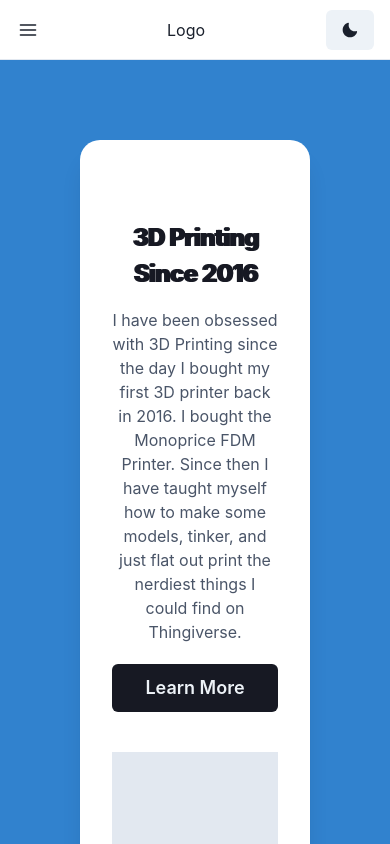
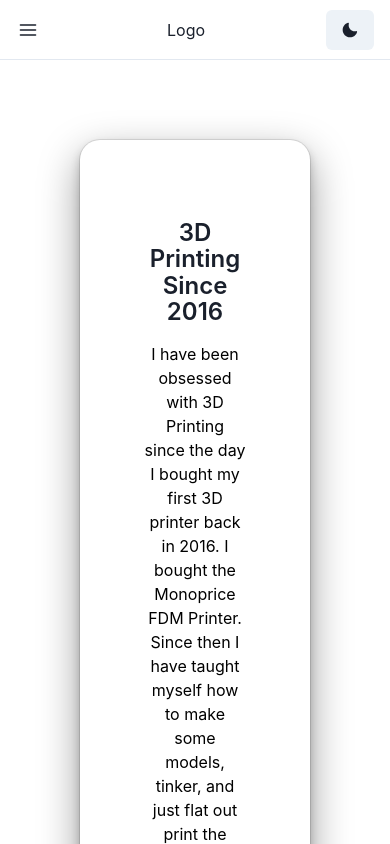
Before and after one commit to ajmeier29/portfolio-app, a Next.js app: page /about in a window 390 px wide. Shown: the top 844 px of the page. Built offline with nearby package versions, Linux system fonts and the light colour scheme.

Commit message:
Updated About text and enhanced responsive design

```diff
--- a/src/components/About.tsx
+++ b/src/components/About.tsx
@@ -1,40 +1,31 @@
 
 'use client'
 
-import { Flex, SimpleGrid, chakra, Button, Box } from "@chakra-ui/react";
-import { RiAlignItemLeftFill } from "react-icons/ri";
-
-
-
+import { Flex, SimpleGrid, chakra, Button, Box, useColorModeValue, Text, Heading, Center } from '@chakra-ui/react';
 
 export default function AboutPage() {
-
+    const bgColor = useColorModeValue('white', 'gray.800');
     return (
         <Flex
-            bg="blue.500"
-            _dark={{
-                bg: "gray.800",
-            }}
+            bg={bgColor}
             p={20}
-            w="full"
-            justifyContent="center"
-            alignItems="center"
-            pos="absolute"
+            w='full'
+            justifyContent='center'
+            alignItems='center'
+            pos='absolute'
         >
             <Box
-                shadow="xl"
-                bg="white"
+                shadow='dark-lg'
                 _dark={{
-                    bg: "gray.800",
+                    bg: 'gray.600',
+                    boxShadow: 'inset 2px 3px 5px #000000, 0px 1px 1px #333'
                 }}
-                px={8}
+                px={16}
                 py={20}
-                mx="auto"
+                mx='auto'
                 borderRadius={20}
             >
-
-                {FeaturesList.map((item: Features, index: number)  => {
-
+                {FeaturesList.map((item: Features, index: number) => {
                     if (index % 2 === 0) {
                         item.isLeftSide = false;
                         return <Feature key={item.heading} {...item} />
@@ -43,26 +34,6 @@ export default function AboutPage() {
                         return <Feature key={item.heading} {...item} />
                     }
                 })}
-
-                {/* <SimpleGrid
-                    alignItems="center"
-                    columns={{
-                        base: 1,
-                        md: 2,
-                    }}
-                    flexDirection="column-reverse"
-                    mb={24}
-                    spacingY={{
-                        base: 10,
-                        md: 32,
-                    }}
-                    spacingX={{
-                        base: 10,
-                        md: 24,
-                    }}
-                >
-                </SimpleGrid> */}
-
             </Box>
         </Flex>
     );
@@ -70,9 +41,11 @@ export default function AboutPage() {
 
 const Feature = (items: Features) => {
     const { isLeftSide } = items;
+    const textColor = useColorModeValue('black', 'white')
     return (
         <SimpleGrid
-            alignItems="center"
+            alignItems='center'
+            justifyContent='center'
             columns={{
                 base: 1,
                 md: 2,
@@ -89,79 +62,88 @@ const Feature = (items: Features) => {
         >
             <Box
                 order={{
-                    base: (isLeftSide ? "initial" : ""),
+                    base: (isLeftSide ? 'initial' : ''),
                     md: (isLeftSide ? 2 : 0),
                 }}
+
             >
-                <chakra.h2
+                {/* <chakra.h2
                     mb={4}
                     fontSize={{
-                        base: "2xl",
-                        md: "4xl",
+                        base: '2xl',
+                        md: '4xl',
                     }}
-                    fontWeight="extrabold"
-                    letterSpacing="tight"
+                    fontWeight='extrabold'
+                    letterSpacing='tight'
                     textAlign={{
-                        base: "center",
-                        md: "left",
+                        base: 'center',
+                        md: 'left',
                     }}
-                    color="gray.900"
-                    _dark={{
-                        color: "gray.400",
+                    color={textColor}
+                    lineHeight={{
+                        md: 'shorter',
                     }}
-                    lineHeight={{
-                        md: "shorter",
-                    }}
-                    textShadow="2px 0 currentcolor"
+                    textShadow='2px 0 currentcolor'
                 >
                     {items.heading}
-                </chakra.h2>
-                <chakra.p
+                </chakra.h2> */}
+
+                <Heading
+                    mb={4}
+                    textAlign={{ base: 'center', md: 'left' }}
+                    lineHeight={1.1}
+                    fontWeight={600}
+                    fontSize={{ base: '2xl', sm: '3xl', lg: '4xl' }}>
+                    <Text
+                        as={'span'}
+                        position={'relative'}>
+                        {items.heading}
+                    </Text>
+                </Heading>
+                <Text
                     mb={5}
-                    textAlign={{
-                        base: "center",
-                        sm: "left",
-                    }}
-                    color="gray.600"
-                    _dark={{
-                        color: "gray.400",
-                    }}
-                    fontSize={{
-                        md: "lg",
-                    }}
+                    color={textColor}
+                    textAlign={{ base: 'center', md: 'left' }}
                 >
                     {items.description}
-                </chakra.p>
+                </Text>
+                <Flex
+                    justify={{ base: 'center', md: 'left' }}
+                    align={{ base: 'center', md: 'left' }}
+                >
                     <Button
+
                         w={{
-                        base: "full",
-                        sm: "auto",
+                            base: 'full',
+                            sm: 'auto',
                         }}
-                    size="lg"
-                    bg="gray.900"
+                        size='lg'
+                        bg='gray.900'
                         _dark={{
-                        bg: "gray.700",
+                            bg: 'gray.800',
                         }}
                         _hover={{
-                        bg: "gray.700",
+                            bg: 'gray.700',
                             _dark: {
-                            bg: "gray.600",
+                                bg: 'gray.700',
                             },
                         }}
-                    color="gray.100"
-                    as="a"
+                        color='gray.100'
+                        as='a'
                     >
                         {items.buttonText}
                     </Button>
+                </Flex>
             </Box>
             <Box
-                w="full"
-                h="full"
+                w='full'
+                h='full'
                 py={48}
-                bg="gray.200"
+                bg='gray.200'
                 _dark={{
-                    bg: "gray.700",
+                    bg: 'gray.700',
                 }}
+                borderRadius={15}
             ></Box>
         </SimpleGrid>
     );
--- a/src/components/Hero.tsx
+++ b/src/components/Hero.tsx
@@ -29,6 +29,7 @@ import {
           align={'center'}
           spacing={{ base: 8, md: 10 }}
           py={{ base: 20, md: 28 }}
+          px={{base: 50, lg: 0}}
           direction={{ base: 'column', md: 'row' }}>
           <Stack flex={1} spacing={{ base: 5, md: 10 }}>
             <Heading
@@ -51,7 +52,7 @@ import {
                 Developer
               </Text>
               <br />
-              <Text as={'span'} color={heroColor}>
+              <Text  color={heroColor}>
                 Geek, Dope
               </Text>
             </Heading>
```
Lines whose indentation alone changed are shown as unchanged.
